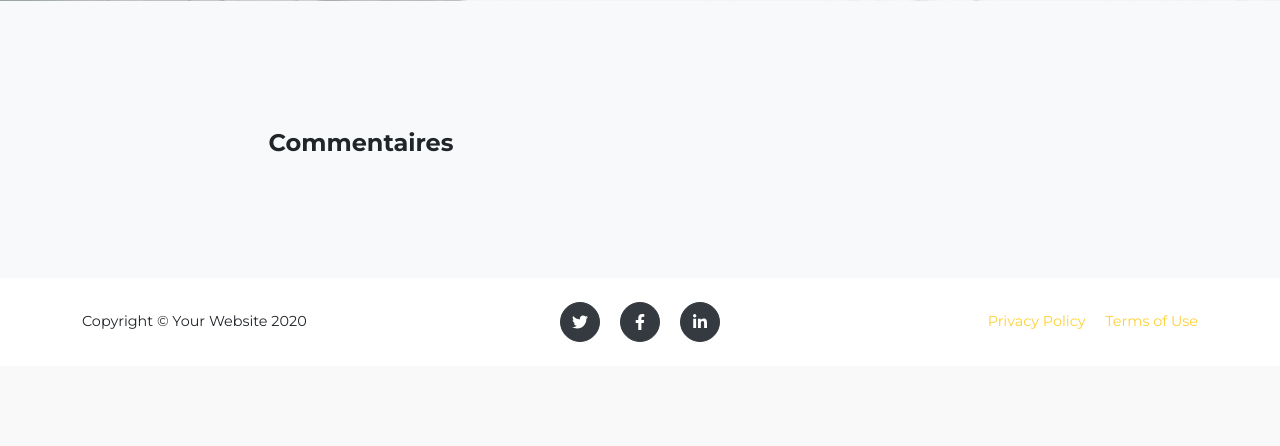
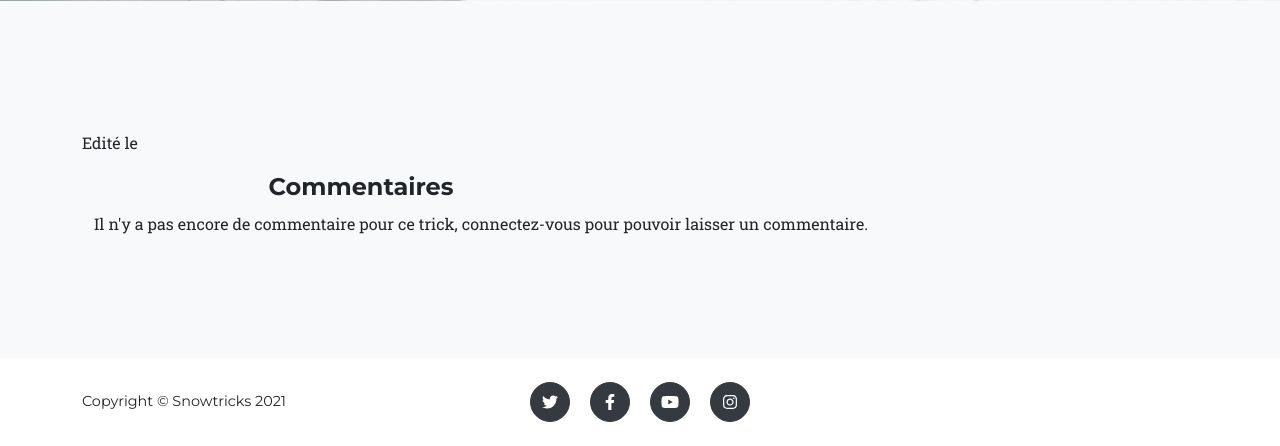
Before and after one commit to lima-fox/OC-projet6, a Symfony app: template templates/trick/index.html.twig in a window 1280 px wide. Shown: the part 495-941 px from the top of the page. Before the commit the page ends 837 px from the top, so only its background shows below. Run offline with Twig, Linux system fonts and the light colour scheme; the template is opened without the code that fills it, so the values that code supplies are empty; some libraries are stand-ins or nearby versions; some web fonts are replaced.

Commit message:
add date created et updatedate

```diff
--- a/src/Controller/TrickController.php
+++ b/src/Controller/TrickController.php
@@ -79,7 +79,10 @@ class TrickController extends AbstractController
 
             $trick = $form->getData();
 
+            $created_at = new \DateTime("now");
+
             $trick->setUserId($this->getUser());
+            $trick->setCreatedAt($created_at);
 
             $this->entityManager->persist($trick);
             $this->entityManager->flush();
@@ -183,6 +186,9 @@ class TrickController extends AbstractController
 
             $trick = $form->getData();
 
+            $updated_at = new \DateTime("now");
+            $trick = $trick->setUpdatedAt($updated_at);
+
             $this->entityManager->persist($trick);
             $this->entityManager->flush();
 
--- a/templates/base.html.twig
+++ b/templates/base.html.twig
@@ -295,16 +295,17 @@
         <footer class="footer py-4">
             <div class="container">
                 <div class="row align-items-center">
-                    <div class="col-lg-4 text-lg-left">Copyright © Your Website 2020</div>
+                    <div class="col-lg-4 text-lg-left">Copyright © Snowtricks 2021</div>
                     <div class="col-lg-4 my-3 my-lg-0">
                         <a class="btn btn-dark btn-social mx-2" href="#!"><i class="fab fa-twitter"></i></a>
                         <a class="btn btn-dark btn-social mx-2" href="#!"><i class="fab fa-facebook-f"></i></a>
-                        <a class="btn btn-dark btn-social mx-2" href="#!"><i class="fab fa-linkedin-in"></i></a>
+                        <a class="btn btn-dark btn-social mx-2" href="#!"><i class="fab fa-youtube"></i></a>
+                        <a class="btn btn-dark btn-social mx-2" href="#!"><i class="fab fa-instagram"></i></a>
                     </div>
-                    <div class="col-lg-4 text-lg-right">
+                    <!--<div class="col-lg-4 text-lg-right">
                         <a class="mr-3" href="#!">Privacy Policy</a>
                         <a href="#!">Terms of Use</a>
-                    </div>
+                    </div> -->
                 </div>
             </div>
         </footer>
--- a/templates/trick/index.html.twig
+++ b/templates/trick/index.html.twig
@@ -51,6 +51,10 @@
 
             </div>
             <p>{{ trick.description }}</p>
+            <p>Edité le {{ trick.getDateString() }}</p>
+            {% if trick.getUpdateString() != null %}
+                <p style="color: #17a2b8">Modifié le {{ trick.getUpdateString() }}</p>
+            {% endif %}
 
             {% if app.user != null %}
             <a href="{{ path('updateTrick', {id: trick.id}) }}" class="float-right"><i class="fas fa-pencil-alt"></i>Modifier</a><br/>
@@ -59,11 +63,15 @@
 
 
             <h4 class="section-heading text-center col-lg-6">Commentaires</h4>
-                <div class="col-lg-4 col-sm-6 mb-4">
-                {% for comment in comments %}
-                <p>{{ comment.getContent() }}</p>
-                <p><img height="40" src="https://eu.ui-avatars.com/api/?rounded=true&background=fed136&name={{ comment.getUser().getName() }}/"> {{ comment.getUser().getName() }} | {{ comment.getDateString() }}</p>
-                {% endfor %}
+                <div class="col-lg-12 col-sm-6 mb-4">
+                {% if comments == null %}
+                    <p>Il n'y a pas encore de commentaire pour ce trick, connectez-vous pour pouvoir laisser un commentaire.</p>
+                    {% else %}
+                    {% for comment in comments %}
+                        <p>{{ comment.getContent() }}</p>
+                        <p><img height="40" src="https://eu.ui-avatars.com/api/?rounded=true&background=fed136&name={{ comment.getUser().getName() }}/"> {{ comment.getUser().getName() }} | {{ comment.getDateString() }}</p>
+                    {% endfor %}
+                {% endif %}
                 </div>
 
         </div>
```
Also changed, not shown: migrations/Version20210414124907.php (added, +31 -0 lines), src/Entity/Trick.php (+44 -0 lines).
